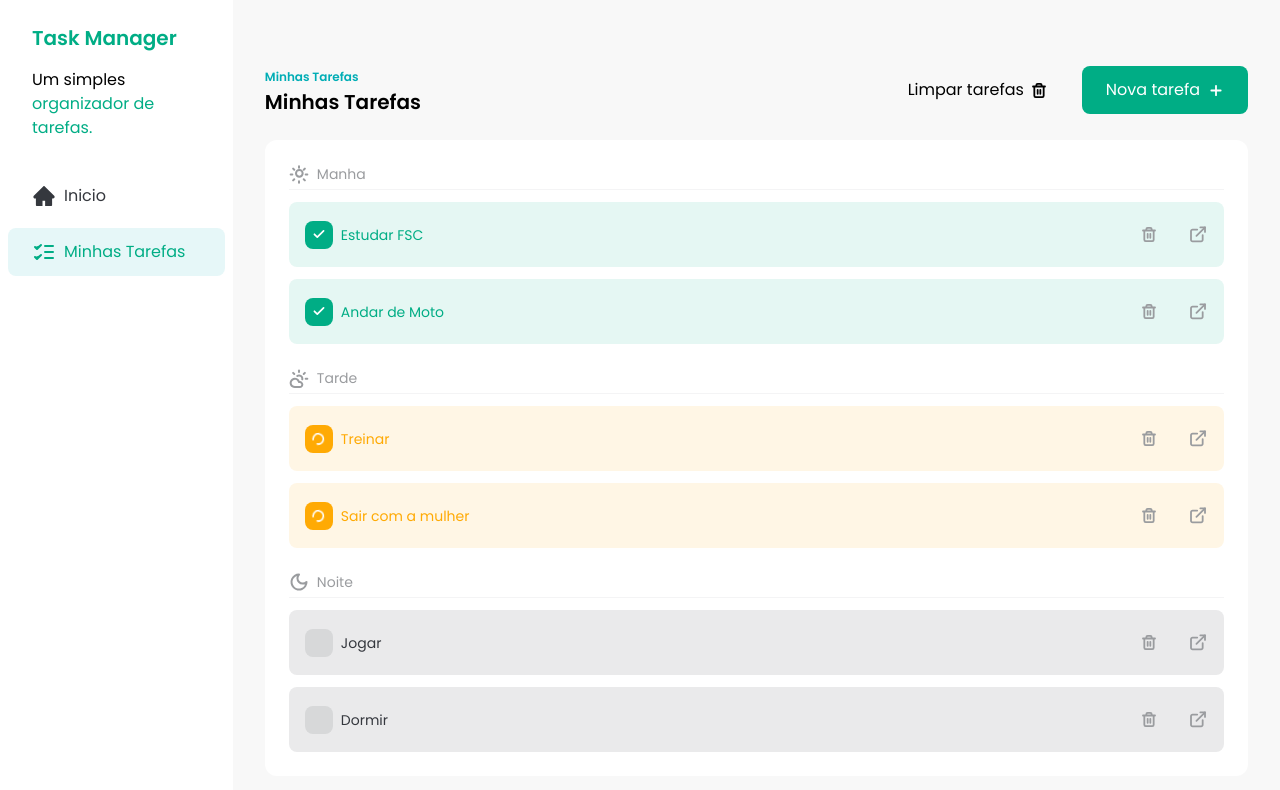
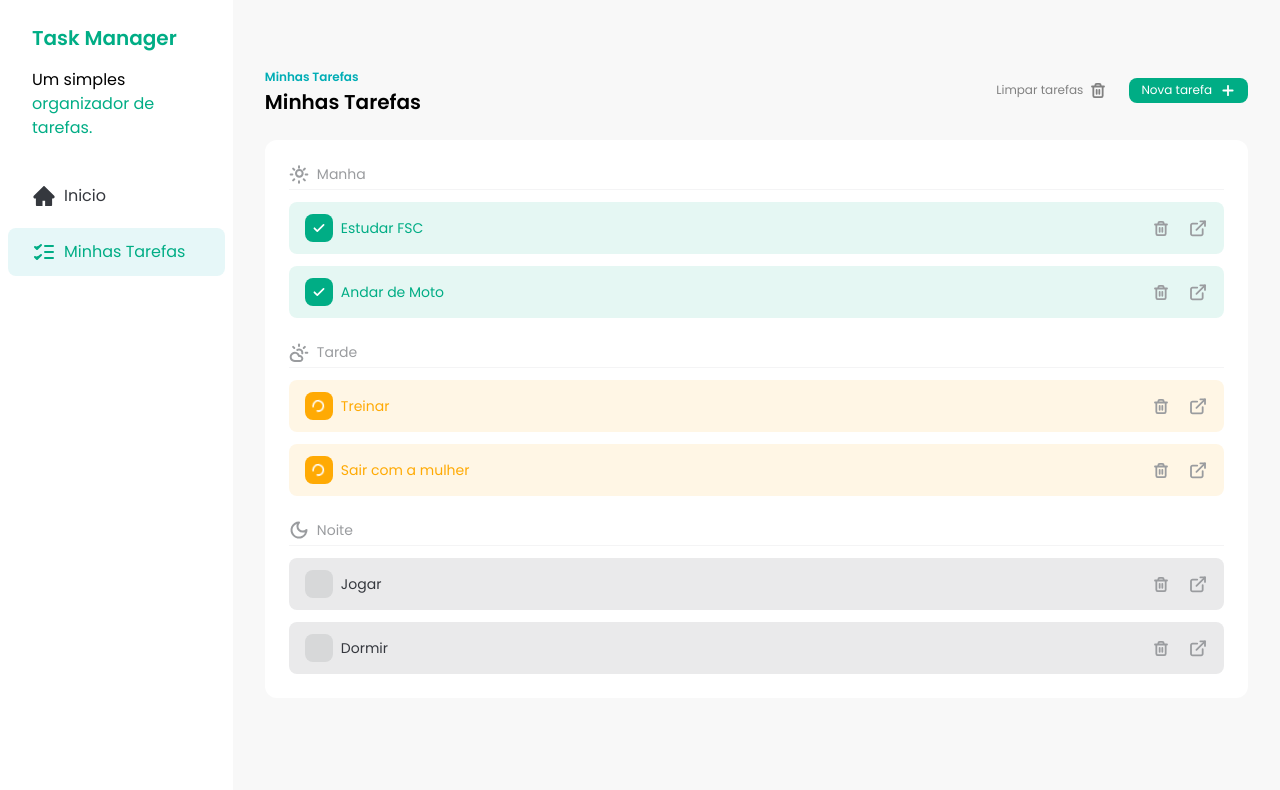
Before and after one commit to duduzinmuller/task-manager, a React (Vite) app: page / in a window 1280 px wide. Shown: the top 790 px of the page. Built offline with nearby package versions, Linux system fonts and the light colour scheme.

Commit message:
feat: add size and secondary variant to Button

```diff
--- a/src/components/Button.jsx
+++ b/src/components/Button.jsx
@@ -1,17 +1,37 @@
-const Button = ({ children, variant = "primary", ...rest }) => {
+const Button = ({
+  children,
+  variant = "primary",
+  size = "small",
+  className,
+  ...rest
+}) => {
   const getVariantClasses = () => {
     if (variant === "primary") {
       return "bg-[#00AD85] text-white"
     }
 
-    if (variant === "secundary") {
+    if (variant === "ghost") {
       return "bg-transparent text-[#818181]"
+    }
+
+    if (variant === "secondary") {
+      return "bg-[#EEEEEE] text-[#35383E]"
+    }
+  }
+
+  const getSizeClasses = () => {
+    if (size === "small") {
+      return "py-1 text-xs"
+    }
+
+    if (size === "large") {
+      return "py-2 text-sm w-full"
     }
   }
 
   return (
     <button
-      className={`flex items-center gap-2 rounded-lg px-6 py-3 ${getVariantClasses()} transition hover:opacity-80`}
+      className={`flex items-center justify-center gap-2 rounded-lg px-3 ${getVariantClasses()} ${getSizeClasses()} ${className} transition hover:opacity-80`}
       {...rest}
     >
       {children}
```
